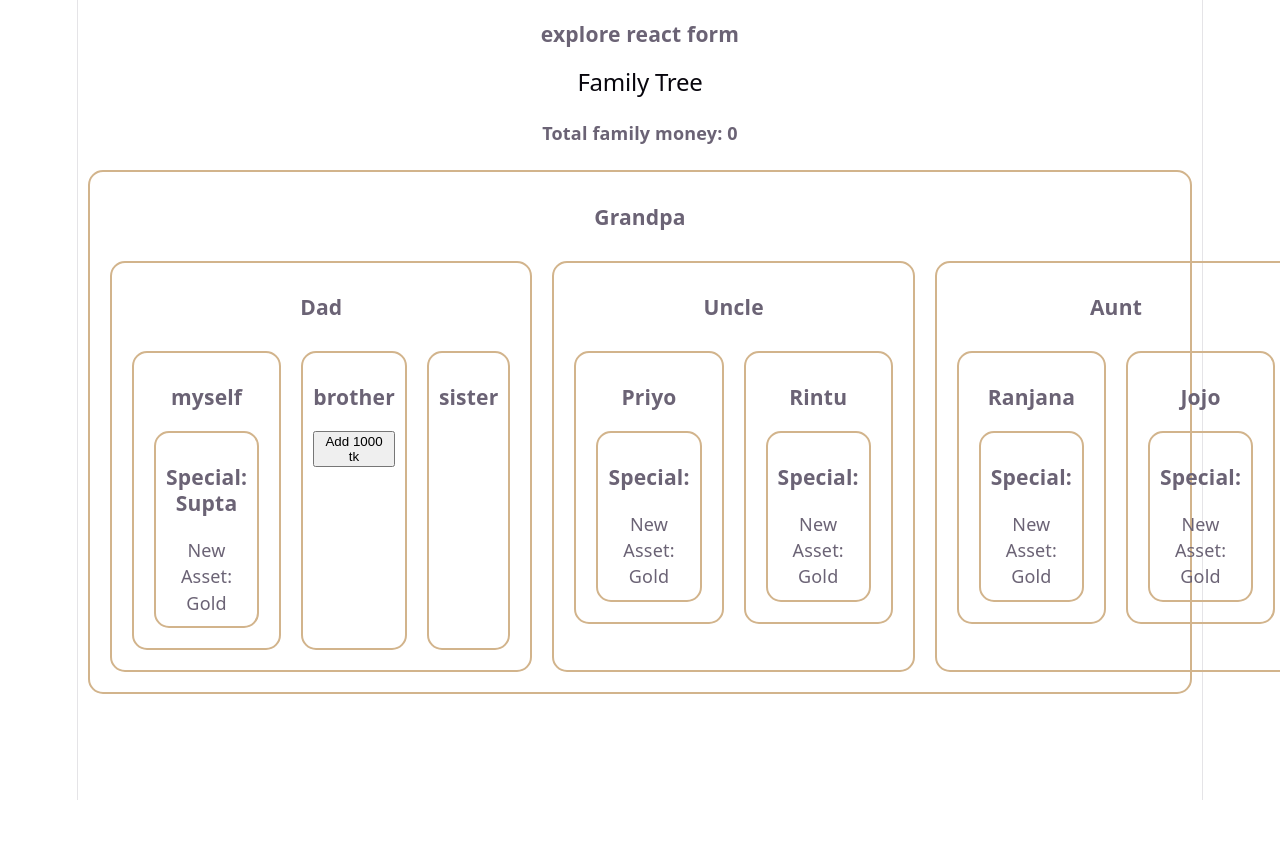
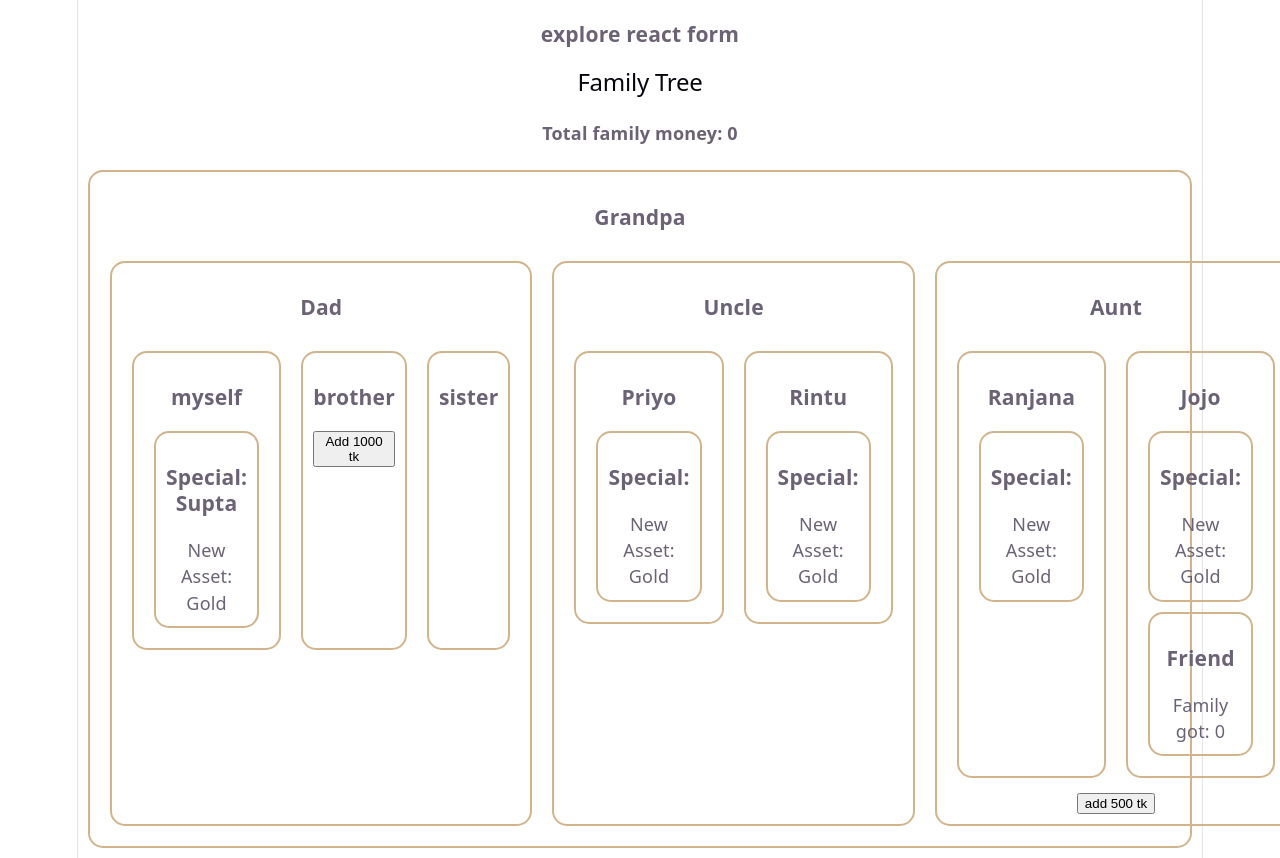
Before and after one commit to ChakmaShantunu/Explore-react-form, a React (Vite) app: page / in a window 1280 px wide. Before the commit the page ends 800 px from the top, so only its background shows below. Built offline with nearby package versions, Linux system fonts and the light colour scheme.

Commit message:
allow Aunt to add money and Friend to read global money state using use() hook

```diff
--- a/src/components/FamilyTree/Aunt.jsx
+++ b/src/components/FamilyTree/Aunt.jsx
@@ -1,15 +1,21 @@
+import { use } from "react";
 import Cousin from "./Cousin";
+import { MoneyContext } from "./FamilyTree";
 
 
 
 const Aunt = () => {
+
+    const [money, setMoney] = use(MoneyContext);
     return (
         <div>
             <h3>Aunt</h3>
             <section className="flex">
                 <Cousin name='Ranjana'></Cousin>
                 <Cousin name='Jojo'></Cousin>
+
             </section>
+            <button onClick={() => setMoney(money + 500)}>add 500 tk</button>
         </div>
     );
 };
--- a/src/components/FamilyTree/Cousin.jsx
+++ b/src/components/FamilyTree/Cousin.jsx
@@ -1,3 +1,4 @@
+import Friend from "./Friend";
 import Special from "./Special";
 
 
@@ -6,6 +7,10 @@ const Cousin = ({ name }) => {
         <div>
             <h3>{name}</h3>
             <Special></Special>
+
+            {
+                name === 'Jojo' && <Friend></Friend>
+            }
         </div>
     );
 };
--- /dev/null
+++ b/src/components/FamilyTree/Friend.jsx
@@ -0,0 +1,16 @@
+import { use } from "react";
+import { MoneyContext } from "./FamilyTree";
+
+
+const Friend = () => {
+
+    const [money, setMoney] = use(MoneyContext);
+    return (
+        <div>
+            <h3>Friend</h3>
+            <p>Family got: {money}</p>
+        </div>
+    );
+};
+
+export default Friend;
```
